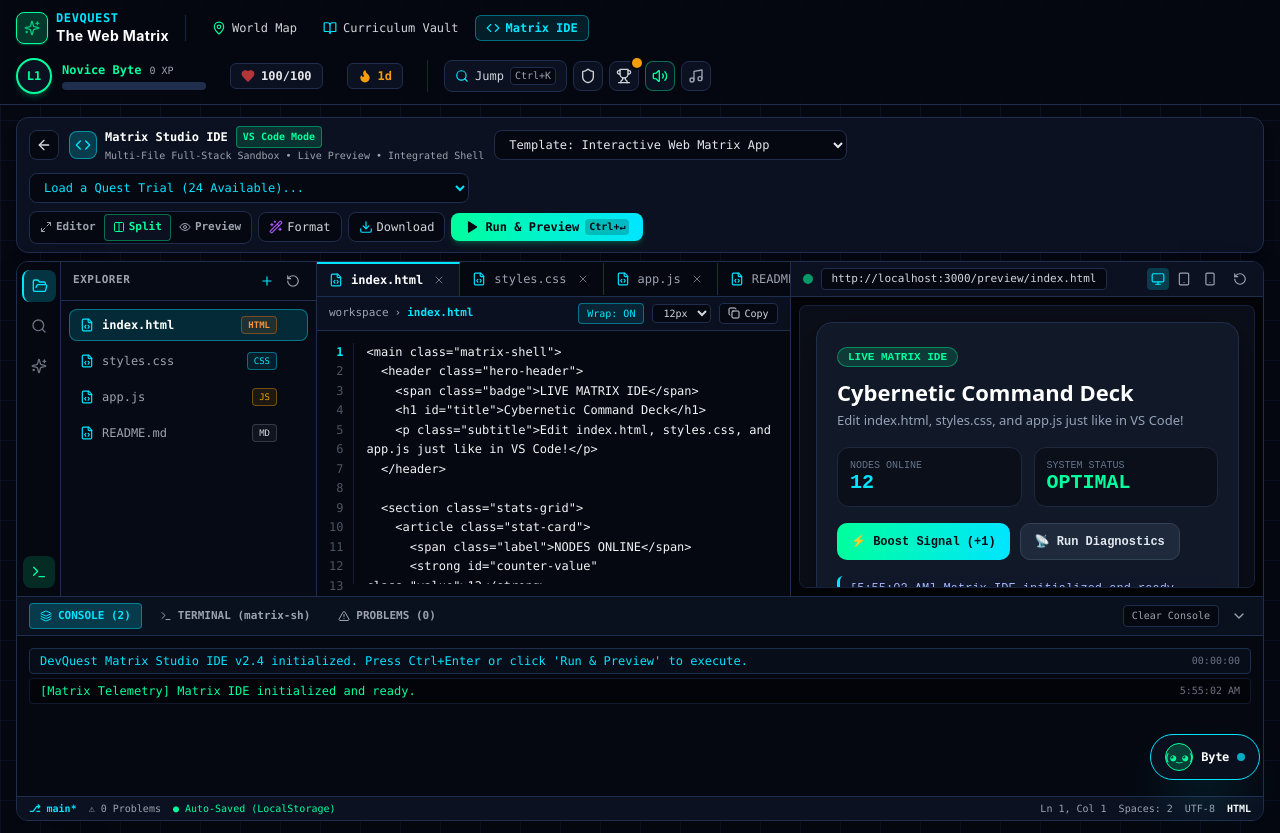
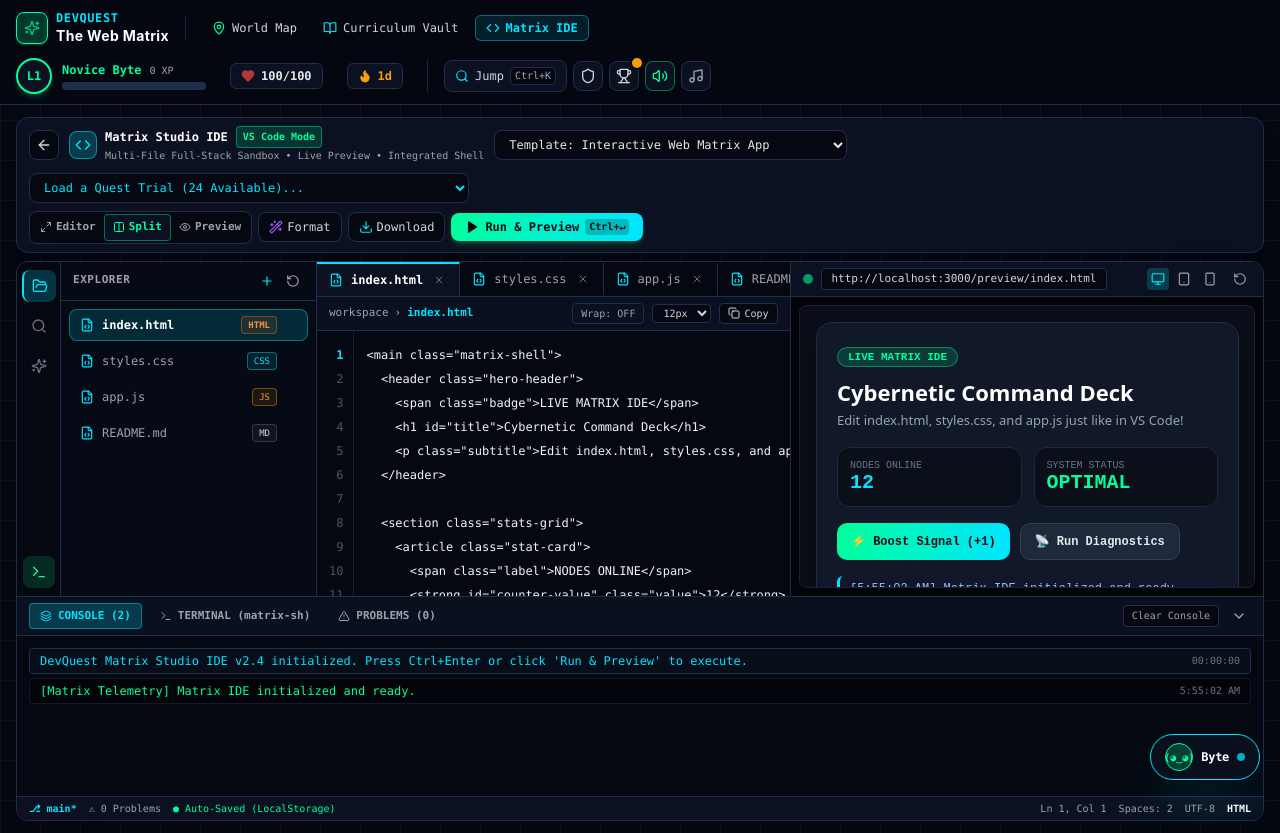
Before and after one commit to IamUnKnOwN25/fullstack-learning-guide, a Next.js app: page /ide in a window 1280 px wide. Built offline with nearby package versions, Linux system fonts and the light colour scheme.

Commit message:
fix(editor): eliminate duplicate scrollbars and sync line-number gutter across all code editors

```diff
--- a/src/components/BossBattleArena.tsx
+++ b/src/components/BossBattleArena.tsx
@@ -60,6 +60,7 @@ export function BossBattleArena({ boss: initialBoss, realmId }: Props) {
   const [scanOpen, setScanOpen] = useState(false);
   const [arenaShaking, setArenaShaking] = useState(false);
   const [laserActive, setLaserActive] = useState(false);
+  const gutterRef = React.useRef<HTMLDivElement | null>(null);
 
   const phase = boss?.phases[currentPhaseIndex];
 
@@ -511,10 +512,11 @@ export function BossBattleArena({ boss: initialBoss, realmId }: Props) {
               </button>
             </div>
 
-            <div className="p-4 bg-matrix-dark flex-1 min-h-[220px] flex gap-3">
+            <div className="bg-matrix-dark flex-1 min-h-[220px] flex overflow-hidden">
               <div
+                ref={gutterRef}
                 aria-hidden="true"
-                className="select-none text-right pr-2 border-r border-matrix-border/60 text-gray-600 font-mono text-xs leading-relaxed"
+                className="select-none text-right py-4 pl-4 pr-2.5 border-r border-matrix-border/60 text-gray-600 font-mono text-xs leading-6 overflow-hidden shrink-0"
               >
                 {code.split("\n").map((_, i) => (
                   <div key={i}>{i + 1}</div>
@@ -523,8 +525,14 @@ export function BossBattleArena({ boss: initialBoss, realmId }: Props) {
               <textarea
                 value={code}
                 onChange={(e) => setCode(e.target.value)}
+                onScroll={(e) => {
+                  if (gutterRef.current) {
+                    gutterRef.current.scrollTop = e.currentTarget.scrollTop;
+                  }
+                }}
                 spellCheck={false}
-                className="w-full h-full bg-transparent text-gray-200 outline-none resize-none font-mono text-xs leading-relaxed selection:bg-red-500/30"
+                wrap="off"
+                className="w-full flex-1 h-full py-4 px-3 bg-transparent text-gray-200 outline-none resize-none font-mono text-xs leading-6 overflow-auto whitespace-pre selection:bg-red-500/30"
                 style={{ tabSize: 2 }}
                 onKeyDown={(e) => {
                   if (e.key === "Tab") {
--- a/src/components/OnlineMatrixIde.tsx
+++ b/src/components/OnlineMatrixIde.tsx
@@ -115,7 +115,7 @@ export function OnlineMatrixIde({ initialQuestId }: Props) {
     "desktop"
   );
   const [fontSize, setFontSize] = useState<"text-xs" | "text-sm" | "text-base">("text-xs");
-  const [wordWrap, setWordWrap] = useState(true);
+  const [wordWrap, setWordWrap] = useState(false);
 
   // File Creation state
   const [isCreatingFile, setIsCreatingFile] = useState(false);
@@ -153,6 +153,7 @@ export function OnlineMatrixIde({ initialQuestId }: Props) {
   } | null>(null);
 
   const editorRef = useRef<HTMLTextAreaElement | null>(null);
+  const gutterRef = useRef<HTMLDivElement | null>(null);
 
   // Load saved workspace from localStorage on mount (unless initialQuestId is passed)
   useEffect(() => {
@@ -1115,13 +1116,14 @@ export function OnlineMatrixIde({ initialQuestId }: Props) {
                   </div>
                 </div>
 
-                {/* Line-Numbered Code Surface */}
+                {/* Line-Numbered Code Surface (Single Scrollbar via Synchronized Gutter) */}
                 <div
-                  className={`flex-1 bg-matrix-dark flex overflow-y-auto p-3 gap-3 ${fontSize} min-h-[260px]`}
+                  className={`flex-1 bg-matrix-dark flex overflow-hidden ${fontSize} min-h-[260px]`}
                 >
                   <div
+                    ref={gutterRef}
                     aria-hidden="true"
-                    className="select-none text-right pr-2.5 border-r border-matrix-border/60 text-gray-600 leading-relaxed"
+                    className="select-none text-right py-3 pl-3 pr-2.5 border-r border-matrix-border/60 text-gray-600 leading-6 overflow-hidden shrink-0"
                   >
                     {(activeFile?.content || "").split("\n").map((_, idx) => (
                       <div
@@ -1142,12 +1144,17 @@ export function OnlineMatrixIde({ initialQuestId }: Props) {
                       updateActiveFileContent(e.target.value);
                       updateCursorMetrics(e.target);
                     }}
+                    onScroll={(e) => {
+                      if (gutterRef.current) {
+                        gutterRef.current.scrollTop = e.currentTarget.scrollTop;
+                      }
+                    }}
                     onClick={(e) => updateCursorMetrics(e.currentTarget)}
                     onKeyUp={(e) => updateCursorMetrics(e.currentTarget)}
                     spellCheck={false}
                     wrap={wordWrap ? "soft" : "off"}
                     placeholder="Write your code here..."
-                    className={`w-full flex-1 bg-transparent text-gray-100 outline-none resize-none font-mono leading-relaxed selection:bg-matrix-neonCyan/30 select-text ${
+                    className={`w-full flex-1 h-full py-3 px-3 bg-transparent text-gray-100 outline-none resize-none font-mono leading-6 overflow-y-auto selection:bg-matrix-neonCyan/30 select-text ${
                       wordWrap ? "" : "overflow-x-auto whitespace-pre"
                     }`}
                     style={{ tabSize: 2 }}
@@ -1262,7 +1269,11 @@ export function OnlineMatrixIde({ initialQuestId }: Props) {
                 </div>
 
                 {/* Live Sandboxed Iframe Container */}
-                <div className="flex-1 bg-black/50 p-2 flex items-stretch justify-center overflow-auto">
+                <div
+                  className={`flex-1 bg-black/50 p-2 flex items-stretch justify-center ${
+                    viewportDevice === "desktop" ? "overflow-hidden" : "overflow-x-auto overflow-y-hidden"
+                  }`}
+                >
                   <div
                     className={`bg-matrix-dark rounded-lg overflow-hidden border border-matrix-border/70 transition-all h-full ${
                       viewportDevice === "mobile"
--- a/src/components/QuestCodingWorkspace.tsx
+++ b/src/components/QuestCodingWorkspace.tsx
@@ -64,6 +64,7 @@ export function QuestCodingWorkspace({
   const [copiedCode, setCopiedCode] = useState(false);
   const [showMentorGuide, setShowMentorGuide] = useState(false);
   const [elapsedSeconds, setElapsedSeconds] = useState(0);
+  const gutterRef = React.useRef<HTMLDivElement | null>(null);
   const [testResult, setTestResult] = useState<{
     passed?: boolean;
     message?: string;
@@ -603,11 +604,12 @@ export function QuestCodingWorkspace({
           {/* Tab 1: Code Editor */}
           {activeTab === "editor" && (
             <div className="flex-1 bg-matrix-dark flex flex-col font-mono text-xs overflow-hidden">
-              <div className="flex-1 flex overflow-y-auto p-3 sm:p-4 gap-3">
+              <div className="flex-1 flex overflow-hidden">
                 {/* Line Numbers Gutter */}
                 <div
+                  ref={gutterRef}
                   aria-hidden="true"
-                  className="select-none text-right pr-2 border-r border-matrix-border/60 text-gray-600 font-mono text-xs leading-relaxed"
+                  className="select-none text-right py-3 sm:py-4 pl-3 sm:pl-4 pr-2.5 border-r border-matrix-border/60 text-gray-600 font-mono text-xs leading-6 overflow-hidden shrink-0"
                 >
                   {code.split("\n").map((_, i) => (
                     <div key={i}>{i + 1}</div>
@@ -617,9 +619,15 @@ export function QuestCodingWorkspace({
                 <textarea
                   value={code}
                   onChange={(e) => setCode(e.target.value)}
+                  onScroll={(e) => {
+                    if (gutterRef.current) {
+                      gutterRef.current.scrollTop = e.currentTarget.scrollTop;
+                    }
+                  }}
                   placeholder="Type your code solution here..."
                   spellCheck={false}
-                  className="w-full flex-1 bg-transparent text-gray-200 outline-none resize-none font-mono leading-relaxed selection:bg-matrix-accent/30 selection:text-white"
+                  wrap="off"
+                  className="w-full flex-1 h-full py-3 sm:py-4 px-3 bg-transparent text-gray-200 outline-none resize-none font-mono leading-6 overflow-auto whitespace-pre selection:bg-matrix-accent/30 selection:text-white"
                   style={{ tabSize: 2 }}
                   onKeyDown={(e) => {
                     if (e.key === "Tab") {
```
Also changed, not shown: 2 other files (tests, documents, lock files or other folders).
